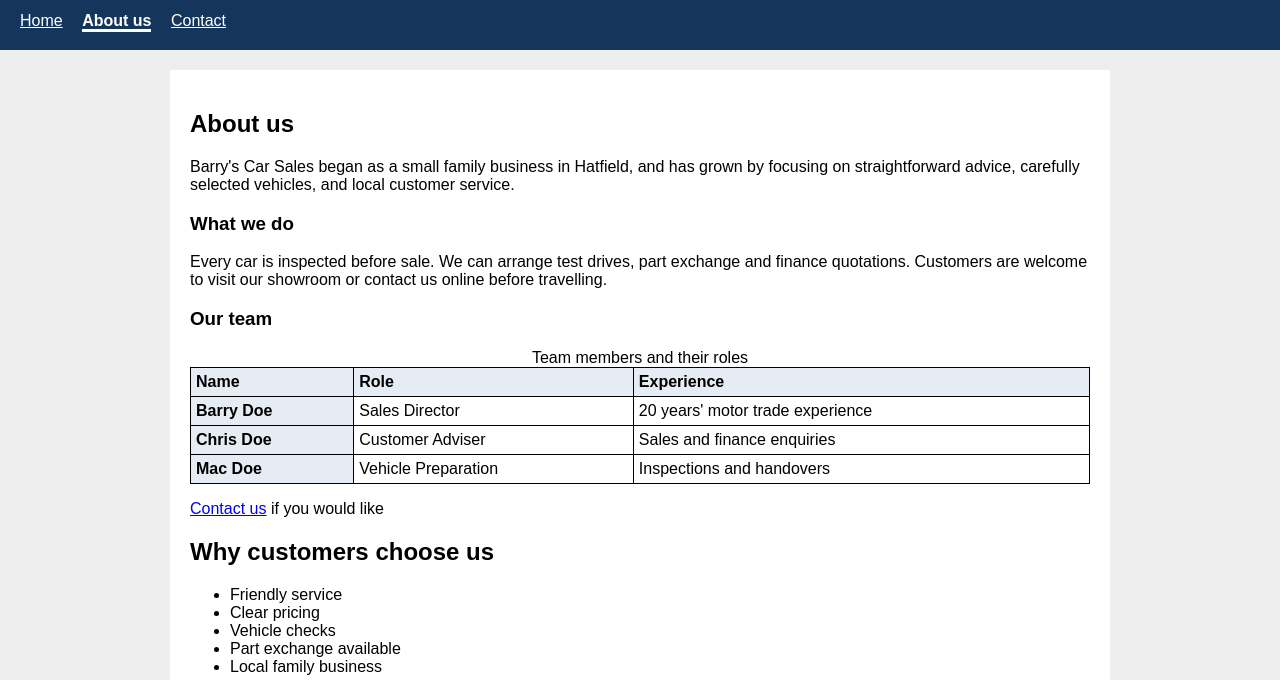
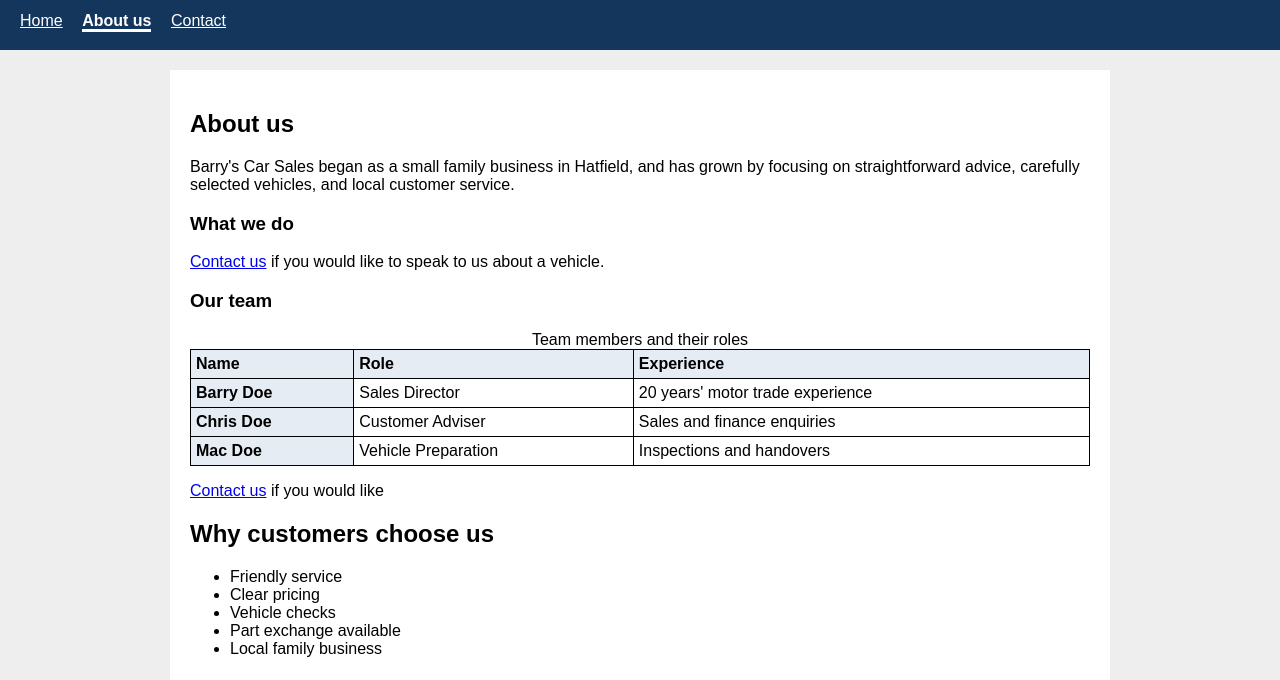
Before and after one commit to ayaanamjad41/barrys-car-sales-enhanced, a plain HTML site: page about.html in a window 1280 px wide. Shown: the part 96-776 px from the top of the page. Drawn offline with Linux system fonts and the light colour scheme.

```diff
--- a/about.html
+++ b/about.html
@@ -30,8 +30,7 @@
             <p>Barry's Car Sales began as a small family business in Hatfield, and has grown by focusing on straightforward advice, carefully selected vehicles, and local customer service.</p>
 
             <h3>What we do</h3>
-            <p>Every car is inspected before sale. We can arrange test drives, part exchange and finance quotations. Customers are welcome to visit our showroom or contact us online before travelling.</p>
-
+                       <p><a href="enquiry.html">Contact us</a> if you would like to speak to us about a vehicle.</p>
            <h3>Our team</h3>
              <table>
                 <caption>Team members and their roles</caption>
```
Also changed, not shown: index.html (+1 -1 lines).
